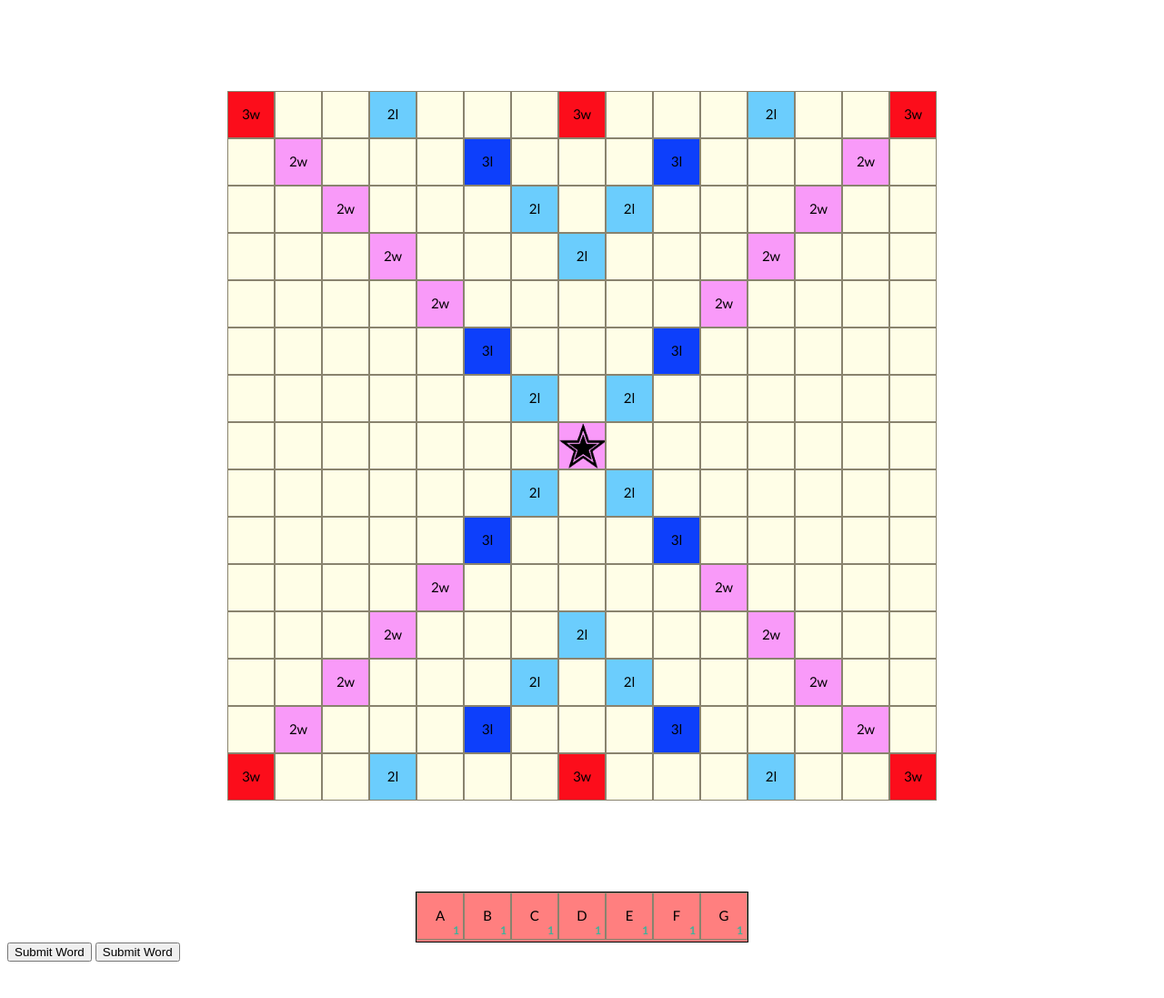
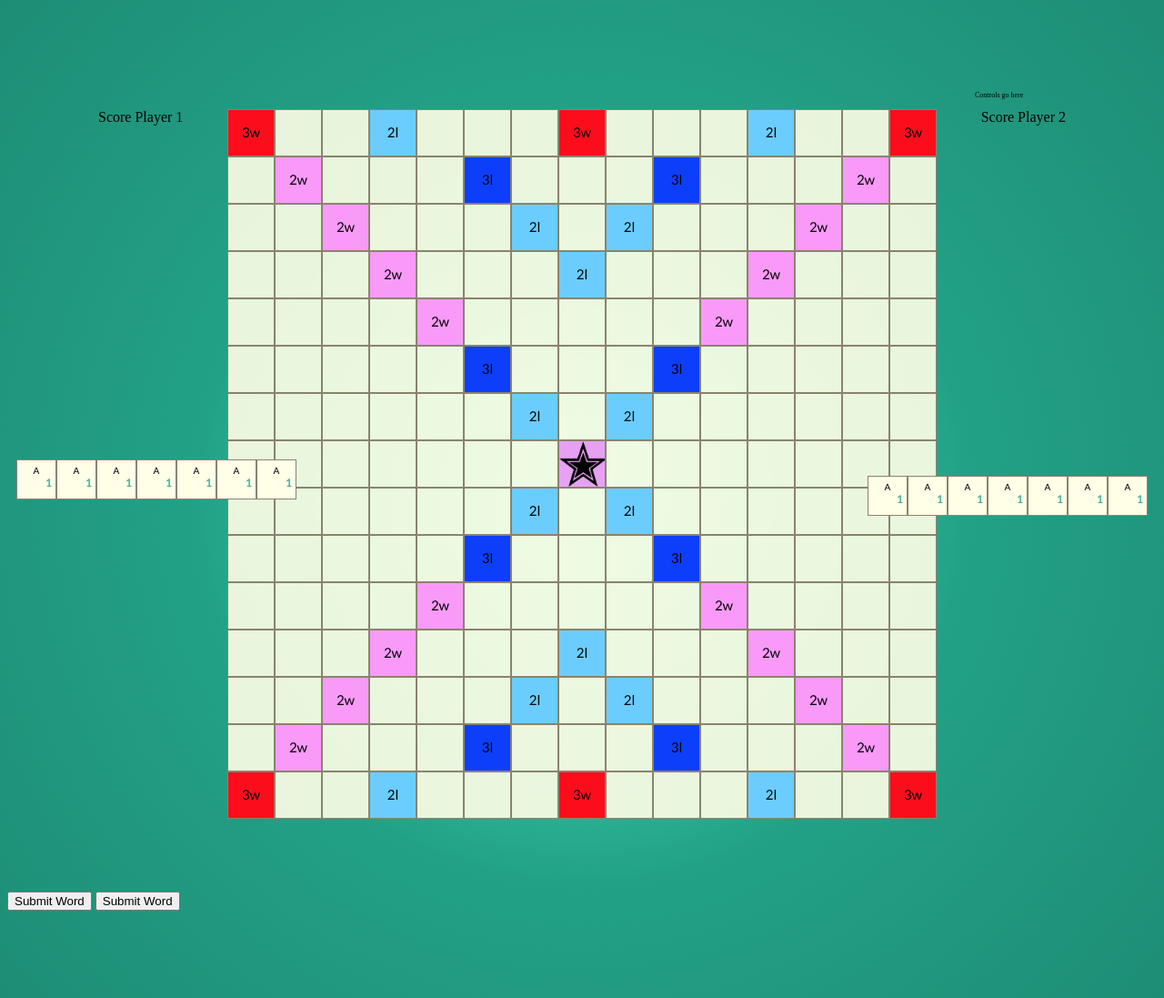
Before and after one commit to JulesJam/Scrabble, a PHP site: page / in a window 1280 px wide. Shown: the whole page at 91% size. Before the commit the page ends 1057 px from the top, so only its background shows below. Run offline with PHP 8.4, Linux system fonts and the light colour scheme; some libraries are stand-ins or nearby versions.

Commit message:
rack constructor built some styling applied

```diff
--- a/scrabble/index.html
+++ b/scrabble/index.html
@@ -6,40 +6,37 @@
   <script src="https://ajax.googleapis.com/ajax/libs/jquery/2.1.3/jquery.min.js"></script>
   <script type="text/javascript" src="main.js"></script>
   <link rel="stylesheet" type="text/css" href="style.css">
-  <title>curl test</title>
+  <title>Scarbble</title>
 </head>
 <body>
+<div id='controls'>Controls go here</div>
+<div id='game'>
+<div class='scoreBoard' id='scorePlayer1'>Score Player 1</div>
+<div class='scoreBoard' id='scorePlayer2'>Score Player 2</div>
+
 <div id="gameBoard">
   <!-- id position:function  0=location of tile b = board r= rack 1= Row Identifier 3=Column Identifier 5=Lock status u unlocked l locked -->
- <!--  <div class = "location" id="b1_1_u"><div class = "tileValue"></div></div>
-  <div class = "location" id="b1_2_u"><div class = "tileValue"></div></div>
-  <div class = "location" id="b1_3_u"><div class = "tileValue"></div></div>
-  <div class = "location" id="b2_1_u"><div class = "tileValue"></div></div>
-  <div class = "location" id="b2_2_u"><div class = "tileValue"></div></div>
-  <div class = "location" id="b2_3_u"><div class = "tileValue"></div></div>
-  <div class = "location" id="b3_1_u"><div class = "tileValue"></div></div>
-  <div class = "location" id="b3_2_u"><div class = "tileValue"></div></div>
-  <div class = "location" id="b3_3_u"><div class = "tileValue"></div></div> -->
+
 </div>
-<div class= 'rack' id = 'player1'>
-  <div class = "location" id = "r1_1_u"><div class = "tileValue">A</div><div class="score">1</div></div>
+<!-- <div class= 'rack' id = 'player1'> -->
+  <!-- <div class = "location" id = "r1_1_u"><div class = "tileValue">A</div><div class="score">1</div></div>
   <div class = "location" id = "r1_2_u"><div class = "tileValue">B</div><div class="score">1</div></div>
   <div class = "location" id = "r1_3_u"><div class = "tileValue">C</div><div class="score">1</div></div>
   <div class = "location" id = "r1_4_u"><div class = "tileValue">D</div><div class="score">1</div></div>
   <div class = "location" id = "r1_5_u"><div class = "tileValue">E</div><div class="score">1</div></div>
   <div class = "location" id = "r1_6_u"><div class = "tileValue">F</div><div class="score">1</div></div>
-  <div class = "location" id = "r1_7_u"><div class = "tileValue">G</div><div class="score">1</div></div>
-</div>
+  <div class = "location" id = "r1_7_u"><div class = "tileValue">G</div><div class="score">1</div></div> -->
+<!-- </div> -->
+<!-- <div class="gliding" id ="g1"><div class = "tileValue"></div></div>
 <div class="gliding" id ="g1"><div class = "tileValue"></div></div>
 <div class="gliding" id ="g1"><div class = "tileValue"></div></div>
 <div class="gliding" id ="g1"><div class = "tileValue"></div></div>
 <div class="gliding" id ="g1"><div class = "tileValue"></div></div>
 <div class="gliding" id ="g1"><div class = "tileValue"></div></div>
-<div class="gliding" id ="g1"><div class = "tileValue"></div></div>
-<div class="gliding" id ="g1"><div class = "tileValue"></div></div>
+<div class="gliding" id ="g1"><div class = "tileValue"></div></div> -->
 
 <button id='submitWord'>Submit Word</button>
 <button id='generateLetters'>Submit Word</button>
-
+</div>
 </body>
 </html>
--- a/scrabble/main.js
+++ b/scrabble/main.js
@@ -27,38 +27,45 @@
 var archiveMove=[];
 var playDirection="";
 var iDToCheck="";
-var rightSquareContent="";
+//var rightSquareContent="";
+var roundNumber=1;
+var numberPlayers=2;
+var playerId=0;
+var wordRef=1;
+var wordPlayed="";
 var wordInPlay ="";
+var wordScore;
 var phraseToSay="";
 var tileLocked="no";
 var locationsPlayed = [];
 var scoresByLetter=[];
-var letterMultiplyersScored=[];
-var wordMultiplyersScored=[];
-var currentRnd = [wordInPlay,locationsPlayed,scoresByLetter,wordMultiplyersScored]
-var playHistory = [playerID,roundNumber,wordInPlay,locationsPlayed,scoresByLetter,wordMultiplyersScored];
+var letterMultiplyers=[];
+var wordMultiplyers=[];
+var currentRnd = 1;
+var playHistory = [roundNumber,playerId, wordRef, wordPlayed,wordScore,locationsPlayed,scoresByLetter,letterMultiplyers, wordMultiplyers];
 
 
 boardMaker();
+rackMaker();
 
+//Constructor to draw board
 function boardMaker(){
-  alert('loop on');
   var j=0;
   var row=0;
   var column=0;
   var boardArrayIndex = 0;
   var wordLetterScore ="";
-  var locationColor='rgba(255, 254, 231, 1.0)';
+  var locationColor='rgba(255, 254, 231, .9)';
   var backGroundImg=""
 
   for(var i=0; i<225; i++){
-  locationColor='rgba(255, 254, 231, 1.0)';
+    locationColor='rgba(255, 254, 231, .9)';
     if(i>112){j=250-i}else{j=i};
 
     column=((i%15)+1);
     row=(Math.floor(i/15))+1;
     console.log(boardMap[boardArrayIndex]);
-  backGroundImg="";
+    backGroundImg=""
 
     if(boardMap[boardArrayIndex][0]===row&&boardMap[boardArrayIndex][1]===column ){
       wordLetterScore=boardMap[boardArrayIndex][2];
@@ -77,27 +84,81 @@
         locationColor = 'rgba(107, 205, 253, 1.0)';
         break;
         case (boardMap[boardArrayIndex][2].charAt(1)===''):
-      locationColor = 'rgba(249, 154, 249, 1.0)'; backGroundImg = '; background-image: url(images/star.png); background-size:cover; background-repeat:   no-repeat;'
+        locationColor = 'rgba(249, 154, 249, .9)'; backGroundImg = '; background-image: url(images/star.png); background-size:cover; background-repeat:   no-repeat;'
       //background-position: center center; '
         break;
         default: locationColor='rgba(255, 254, 231, 1.0)';backGroundImg="";
 
       }
-
-
       boardArrayIndex++;
     }
     else
       {wordLetterScore=""};
 
+      var location = '<div class = "location" id=b'+row+'_'+column+'_u style = "background:'+locationColor+backGroundImg+'",><div class = "tileValue">'+wordLetterScore+'</div></div>';
 
-
-  var location = '<div class = "location" id=b'+row+'_'+column+'_u style = "background:'+locationColor+backGroundImg+'",><div class = "tileValue">'+wordLetterScore+'</div></div>'
     $( "#gameBoard" ).append($(location) );
 
   };
 
 };
+
+//make letter racks
+function rackMaker(){
+
+  var rackBaseLocationTop= 0;
+  var rackBaseLocationLeft =0;
+  var rackItemId="";
+  var rackLocation="";
+
+  for(var i = 0; i<numberPlayers; i++){
+
+
+
+
+
+
+    if((i+1)%2 !=0){
+      rackBaseLocationTop=$(document).height()*(1/numberPlayers);
+      rackBaseLocationLeft=18;
+    }
+    else{
+      rackBaseLocationTop=($(document).height()*(1/numberPlayers)-(i*44));
+      rackBaseLocationLeft=($(document).width()-328);
+    };
+
+    var rack = '<div class= "rack" id = player'+(i+1)+' style =></div>';
+
+    console.log("top "+rackBaseLocationTop+" left "+rackBaseLocationLeft);
+
+
+
+
+    $('#game').append($(rack));
+    $("#player"+(i+1)).offset({top: rackBaseLocationTop, left: rackBaseLocationLeft});
+    for(var r=0; r<7; r++){
+      rackItemId = "r1_"+(r+1)+"_u_p"+(i+1);
+      rackLocation = '<div class = "location" id = '+rackItemId+'><div class = "tileValue">A</div><div class="score">1</div></div>'
+      $('#player'+(i+1)).append($(rackLocation));
+      $('#'+rackItemId).css({width:'42px',height:'37px', fontSize:'10px' , paddingTop:'5px', background:'rgba(255, 254, 231, 1.0'});
+
+    };
+  };
+  $('.rack').css({border:'1px', width:'308px',height:'44px', background:'rgba(255,0,0,.5)'})
+
+};
+
+
+// .rack{
+//   border:1px solid black;
+//   width:308;
+//   height:44px;
+//   background-color: rgba(255,0,0,.5);
+
+// }
+
+
+
 
    $(".location").click(function() {
 
--- a/scrabble/style.css
+++ b/scrabble/style.css
@@ -1,10 +1,43 @@
+
+body{
+  background: rgba(30, 141, 118, 1.0);
+
+  background: -webkit-radial-gradient(circle, rgba(75, 238, 197, 1.0), rgba(34, 161, 134, 1.0), rgba(30, 141, 118, 1.0));
+  background: -o-radial-gradient(circle, rgba(75, 238, 197, 1.0), rgba(34, 161, 134, 1.0), rgba(30, 141, 118, 1.0));
+  background: -moz-radial-gradient(circle, rgba(75, 238, 197, 1.0), rgba(34, 161, 134, 1.0), rgba(30, 141, 118, 1.0));
+  background: radial-gradient(circle, rgba(75, 238, 197, 1.0), rgba(34, 161, 134, 1.0), rgba(30, 141, 118, 1.0));
+  position:relative;
+}
+#controls{
+  float:right;
+  width:200px;
+  height:20px;
+  font-size: 8px;
+
+}
+
+#game{
+
+}
+
+#scorePlayer1{
+  clear:right;
+  float:left;
+  margin-left:100px;
+}
+
+#scorePlayer2{
+  float:right;
+  margin-right: 100px;
+}
+
 #gameBoard{
   height:780px;
   width:780px;
   margin:100px auto;
-  background-color: rgba(255,0,0,.5);
+
 }
-.square{
+/*.square{
   border:1px solid #89836E;
   height:50px;
   width:50px;
@@ -12,15 +45,8 @@
   text-align: center;
 
 
-}
+}*/
 
-.rack{
-  border:1px solid black;
-  width:364px;
-  height:54px;
-  background-color: rgba(255,0,0,.5);
-  margin:0 auto;
-}
 
 .location{
   border:1px solid #89836E;
```
Also changed, not shown: 1 other file. Lines whose indentation alone changed are shown as unchanged.
